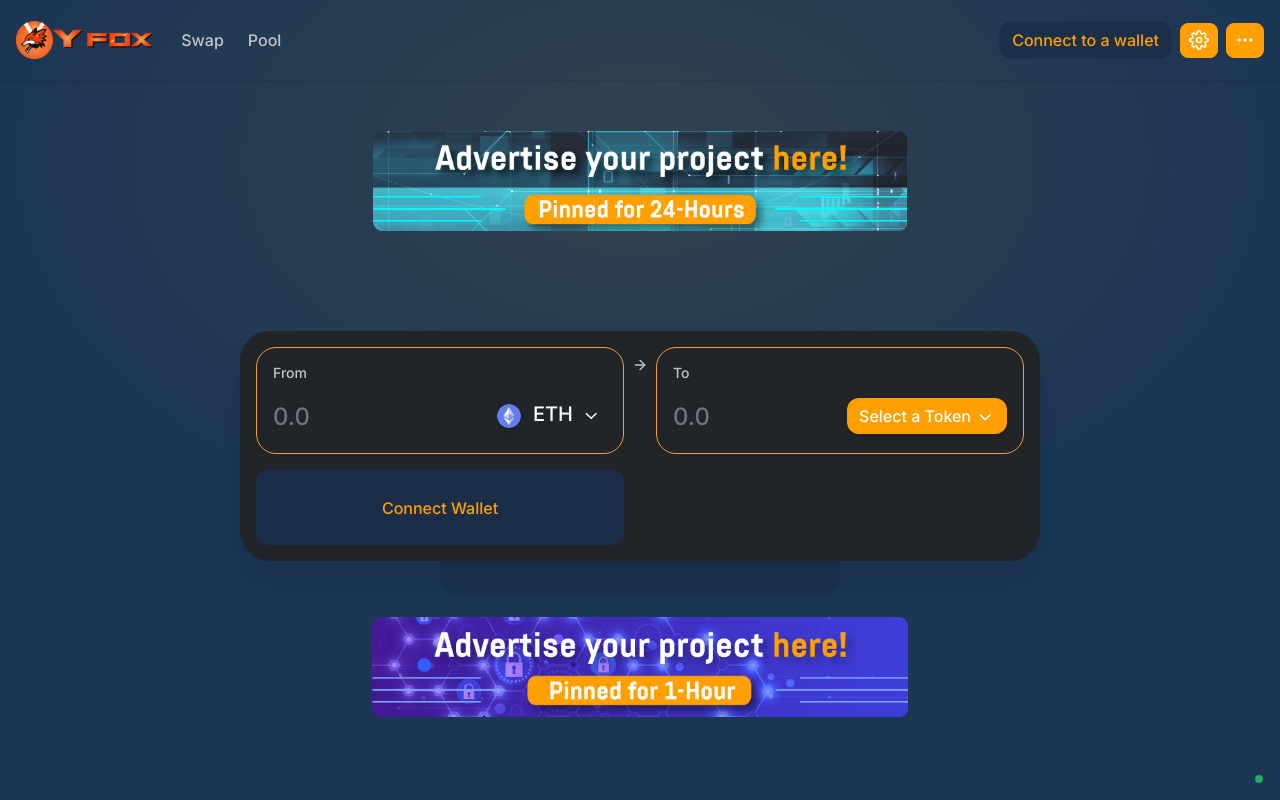
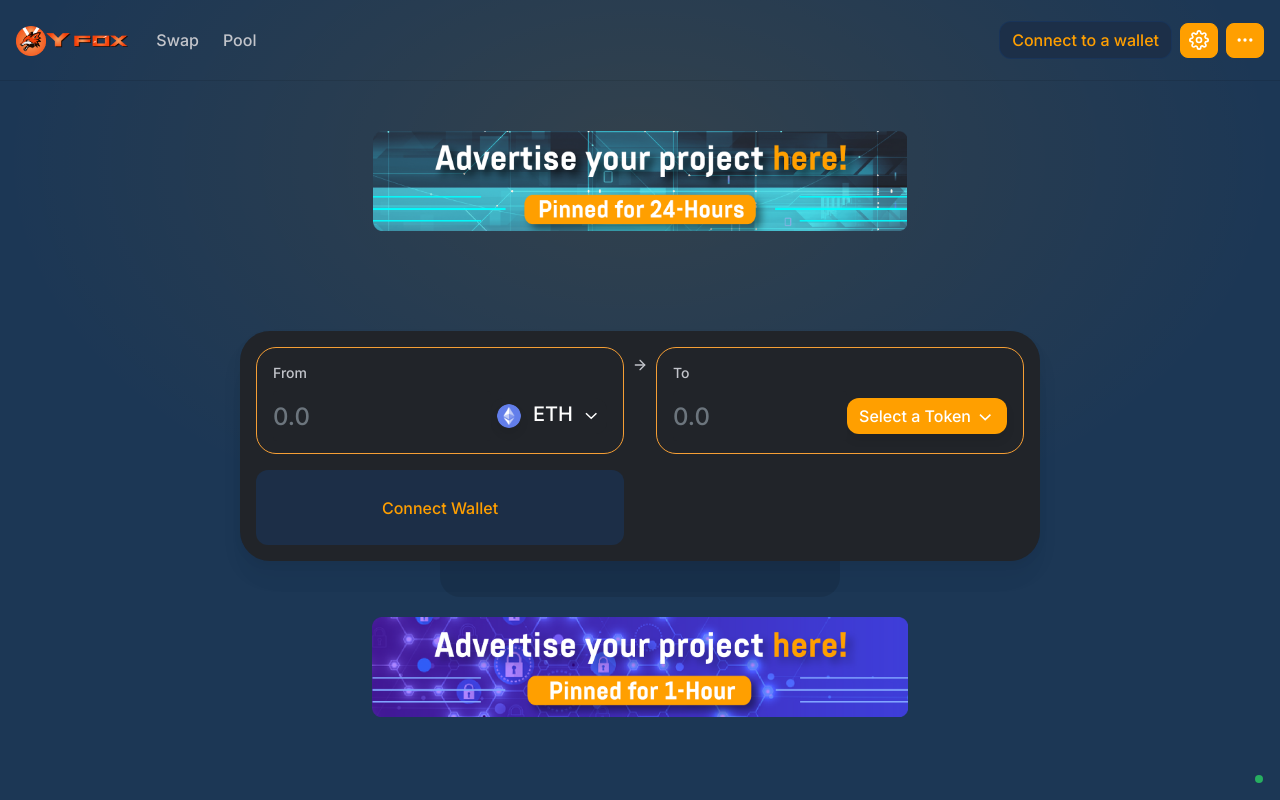
Before and after one commit to AbhishekKumar-official/yfox, a React (Create React App) app: page / in a window 1280 px wide. Built offline with nearby package versions, Linux system fonts and the light colour scheme.

Commit message:
Add files via upload

```diff
--- a/src/components/Header/Header.component.scss
+++ b/src/components/Header/Header.component.scss
@@ -14,7 +14,7 @@
   height: 81px;
 }
 .navbar a.navbar-brand {
-  width: 11%;
+  width: 9%;
   img {
     width: 100%;
   }
```
